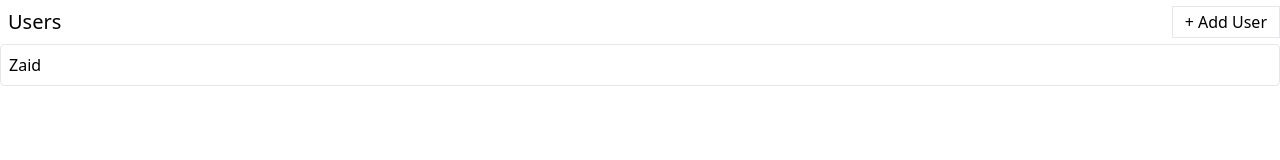
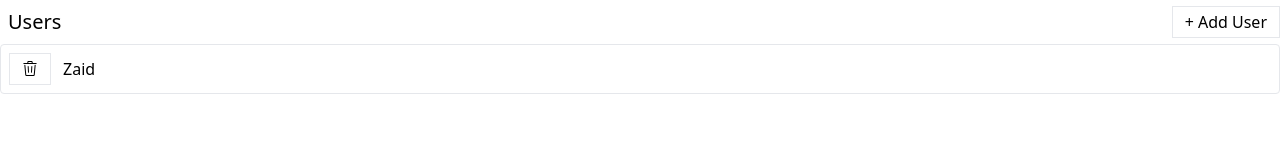
Before and after one commit to Yazan-Hamad/redux-media-fetch-app, a React (Create React App) app: page / in a window 1280 px wide. Shown: the top 160 px of the page. Built offline with nearby package versions, Linux system fonts and the light colour scheme; data requests are answered from the project's data file.

Commit message:
extract user component

```diff
--- /dev/null
+++ b/src/components/User.js
@@ -0,0 +1,26 @@
+import {GoTrash} from "react-icons/go";
+import Button from "./Button";
+import useThunk from "../hooks/useThunk";
+import { removeUser } from "../store";
+function User({ user }) {
+    const [doRemoveUser, isLoading, error] = useThunk(removeUser);
+    const onRemoveUser = () =>{
+        doRemoveUser(user);
+    }
+  return (
+    <div className="mb-2 border rounded">
+            <div className="flex p-2 justify-between items-center cursor-pointer">
+            <div className="flex flex-row items-center justify-between">
+                <Button className="mr-3" loading={isLoading} onClick={onRemoveUser} >
+                    <GoTrash/>
+                </Button>
+
+                {error && <div>Error Deleting User..</div>}
+              {user.name}
+            </div>
+            </div>
+    </div>
+  );
+}
+
+export default User;
--- a/src/components/Users.js
+++ b/src/components/Users.js
@@ -4,6 +4,7 @@
 import useThunk from "../hooks/useThunk";
 import Skeleton from "./Skeleton";
 import Button from "./Button";
+import User from "./User";
 
 function Users() {
   const [doFetchUsers, isLoadingUsers, loadingUsersError] =
@@ -22,22 +23,14 @@
 
   let content;
 
-
   if (isLoadingUsers) {
     content = <Skeleton times={6} className="h-10 w-full" />;
-  } else
-  if (loadingUsersError) {
+  } else if (loadingUsersError) {
     content = <div>Error..</div>;
   } else {
     content = data.map((user) => {
-        return (
-          <div key={user.id} className="mb-2 border rounded">
-            <div className="flex p-2 justify-between items-center cursor-pointer">
-              {user.name}
-            </div>
-          </div>
-        );
-      });
+      return <User user={user} key={user.id} />;
+    });
   }
 
   return (
```
